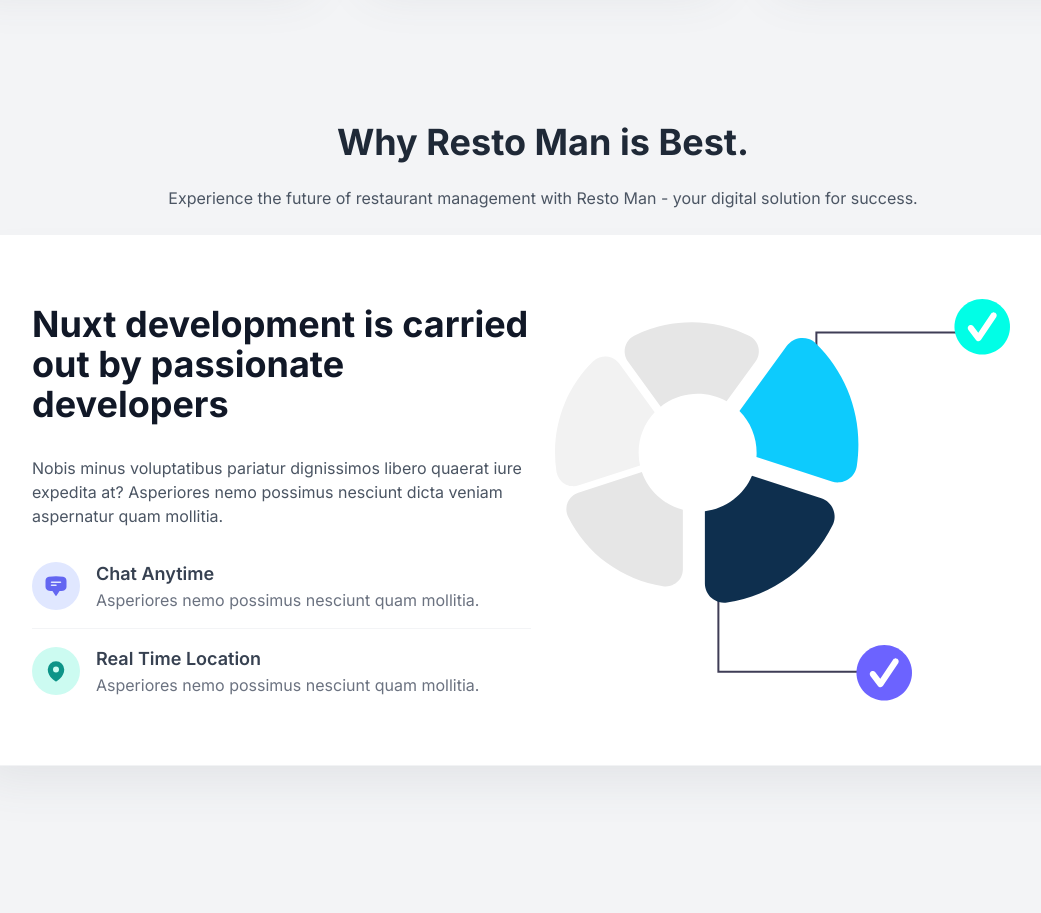
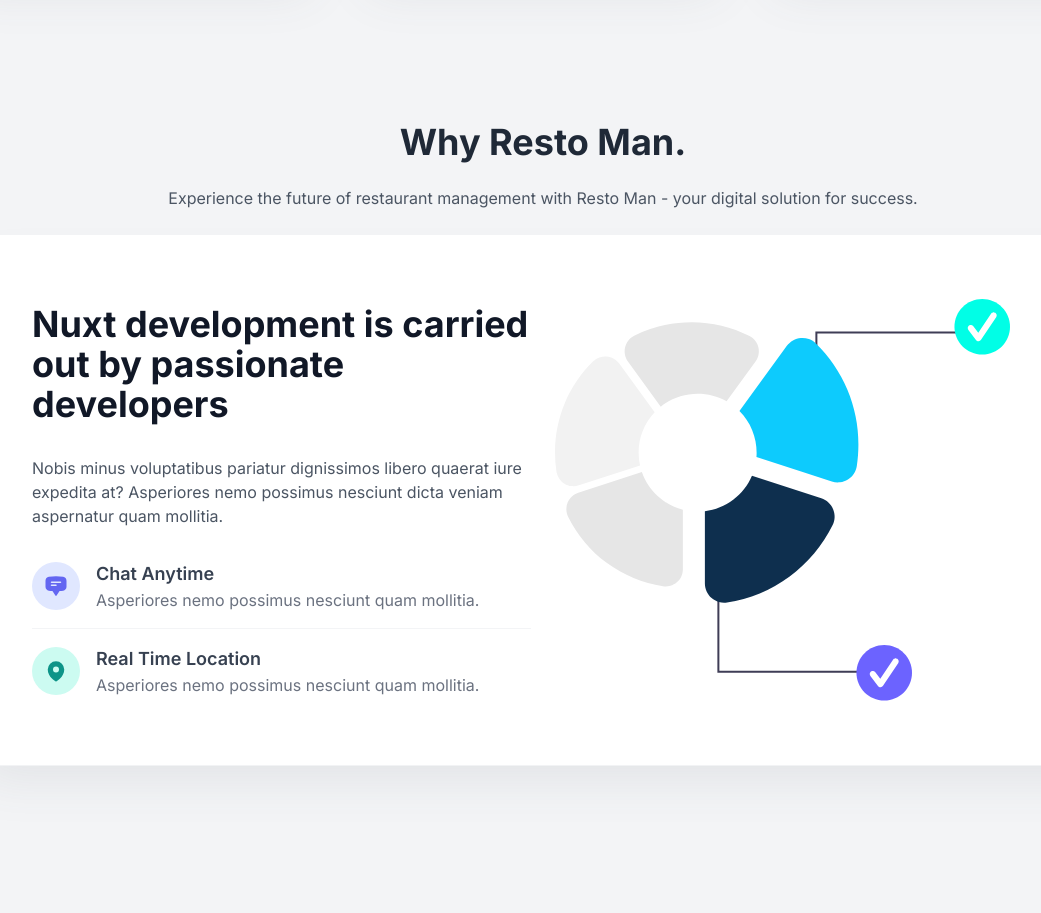
Before and after one commit to AbidHasanPiash/bhojon, a Next.js app: page / in a window 1280 px wide. Shown: the part 1560-2473 px from the top of the page, without its empty margins (97-1138 px from the left). Built offline with nearby package versions, Linux system fonts and the light colour scheme.

Commit message:
why restoman

```diff
--- a/components/home/Features2.jsx
+++ b/components/home/Features2.jsx
@@ -5,7 +5,7 @@
     <div className="py-16">
         <div className="xl:container m-auto px-6 text-gray-600 md:px-12 xl:px-16">
             <h2 className="mt-4 text-center text-2xl font-bold text-gray-800 dark:text-white md:text-4xl">
-                Why Resto Man is Best.
+                Why Resto Man.
             </h2>
             <p className='max-w-3xl mx-auto my-3 md:my-6 text-center text-gray-600 dark:text-gray-400'>
                 Experience the future of restaurant management with Resto Man - your digital solution for success.
```
